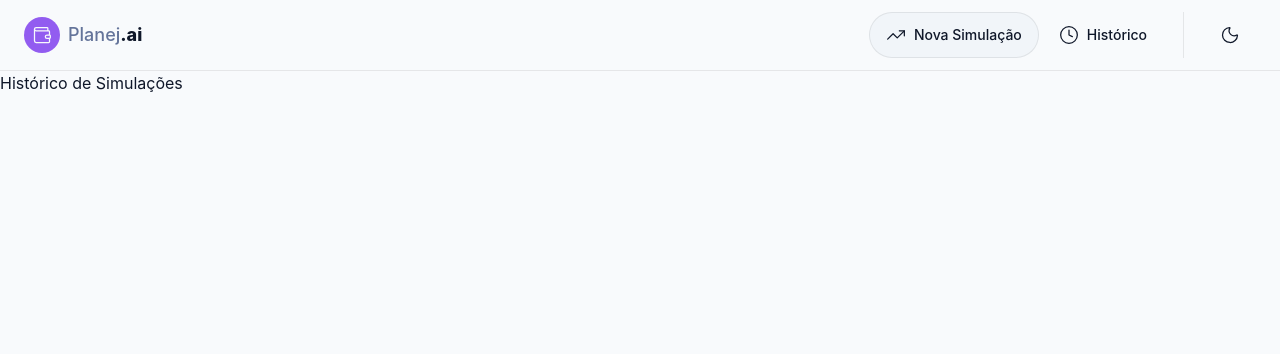
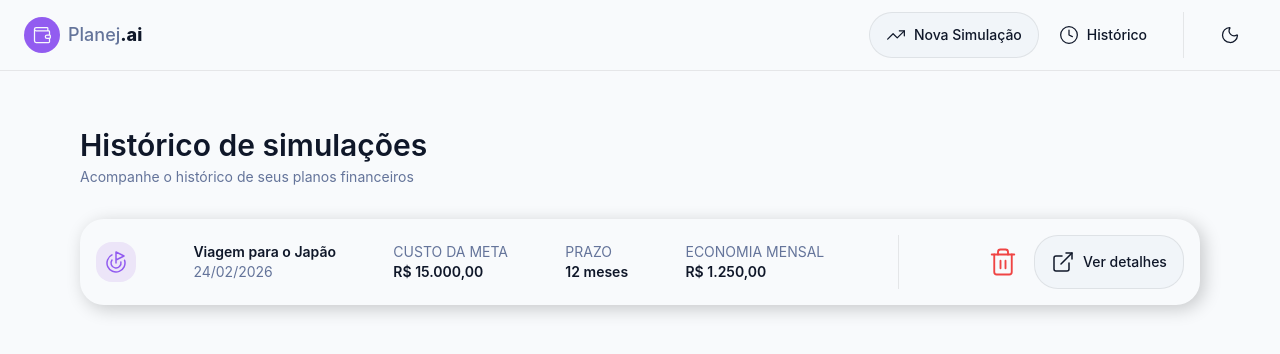
Before and after one commit to Marcelo-Henrique-dev/planejai, a React (Vite) app: page /historico in a window 1280 px wide. Shown: the top 354 px of the page. Built offline with nearby package versions, Linux system fonts and the light colour scheme; no server answers.

Commit message:
feat: card do histórico concluído, adicionar dados do localstorage

```diff
--- /dev/null
+++ b/src/components/features/SimulationHistory/CardHistory.tsx
@@ -0,0 +1,31 @@
+import { Button } from '@/components/shared/Button'
+import { Divider } from '@/components/shared/Divider'
+import { ExternalLink, Goal, Trash2 } from 'lucide-react'
+import ColumnInfo from './ColumnInfo'
+
+export function CardHistory() {
+  return (
+    <div className="flex flex-col justify-between lg:flex-row shadow-default p-4 rounded-3xl gap-6 lg:items-center">
+      <Goal size={40} className="bg-icon p-2 text-primary rounded-2xl" />
+
+      <ColumnInfo isHeader title="Viagem para o Japão" subtitle="24/02/2026" />
+      <ColumnInfo subtitle="15.000,00" title="Custo da meta" prefix="R$" />
+      <ColumnInfo subtitle="12" sufix="meses" title="Prazo" />
+      <ColumnInfo subtitle="1.250,00" prefix="R$" title="Economia mensal" />
+
+      <Divider className="lg:hidden" />
+      <Divider className="hidden lg:block" orientation="vertical" />
+
+      <div className="flex">
+        <Button variant="ghost" className="w-1/2 lg:w-auto">
+          <Trash2 className="text-red-500" size={30} />
+        </Button>
+        <Divider orientation="vertical" className="lg:hidden" />
+        <Button variant="secondary" className="w-1/2 lg:w-auto">
+          <ExternalLink className="text-foreground" />
+          <span className="text-foreground">Ver detalhes</span>
+        </Button>
+      </div>
+    </div>
+  )
+}
--- /dev/null
+++ b/src/components/features/SimulationHistory/ColumnInfo.tsx
@@ -0,0 +1,27 @@
+interface ColumnInfoProps {
+  title: string
+  subtitle: string
+  isHeader?: boolean
+  prefix?: string
+  sufix?: string
+}
+
+export default function ColumnInfo({ title, subtitle, isHeader, prefix, sufix }: ColumnInfoProps) {
+  return (
+    <div className="flex flex-col">
+      {isHeader ? (
+        <>
+          <h1 className="text-foreground text-xl lg:text-sm font-semibold">{title}</h1>
+          <p className="text-muted-foreground lg:text-sm">{subtitle}</p>
+        </>
+      ) : (
+        <>
+          <h1 className="text-muted-foreground uppercase lg:text-sm">{title}</h1>
+          <p className="text-foreground text-2xl font-semibold lg:text-sm">
+            {prefix} {subtitle} {sufix}
+          </p>
+        </>
+      )}
+    </div>
+  )
+}
--- /dev/null
+++ b/src/pages/SimulationHistory.tsx
@@ -0,0 +1,16 @@
+import { CardHistory } from '@/components/features/SimulationHistory/CardHistory'
+import { PageHero } from '@/components/shared/PageHero'
+
+export default function SimulationHistory() {
+  return (
+    <main className="mx-auto max-w-6xl px-4 py-10 sm:py-14">
+      <PageHero
+        title="Histórico de simulações"
+        subtitle="Acompanhe o histórico de seus planos financeiros"
+      />
+      <div className="w-full flex flex-col">
+        <CardHistory />
+      </div>
+    </main>
+  )
+}
--- a/src/router.tsx
+++ b/src/router.tsx
@@ -2,6 +2,7 @@ import { createBrowserRouter } from 'react-router-dom'
 
 import RootLayout from './components/layout/RootLayout'
 import { SimulationFormPage } from './pages/SimulationFormPage'
+import SimulationHistory from './pages/SimulationHistory'
 import { SimulationResultsPage } from './pages/SimulationResultsPage'
 
 export const router = createBrowserRouter([
@@ -18,7 +19,7 @@ export const router = createBrowserRouter([
       },
       {
         path: '/historico',
-        element: <h1>Histórico de Simulações</h1>,
+        element: <SimulationHistory />,
       },
     ],
   },
--- a/src/styles/theme.css
+++ b/src/styles/theme.css
@@ -13,6 +13,7 @@
     --input: #fcfcfe;
     --skeleton-base-color: #e1e1f1;
     --skeleton-highlight-color: #c5c5df;
+    --shadow-color: rgba(0, 0, 0, 0.2);
   }
 
   [data-theme='dark'] {
@@ -28,6 +29,7 @@
     --input: #232131;
     --skeleton-base-color: #3e3e42;
     --skeleton-highlight-color: var(--primary);
+    --shadow-color: rgba(255, 255, 255, 0.2);
   }
 }
 
@@ -44,7 +46,8 @@
   --color-input: var(--input);
   --color-red-500: #ef4444;
   --font-sans: 'Inter', ui-sans-serif, system-ui, sans-serif;
-  --shadow-default: 4px 4px 18px 0px rgba(0, 0, 0, 0.2);
+  --shadow-default: 4px 4px 18px 0px var(--shadow-color);
   --color-skeleton-base: var(--skeleton-base-color);
   --color-skeleton-highlight: var(--skeleton-highlight-color);
+  --color-icon: #ece5f8;
 }
```
